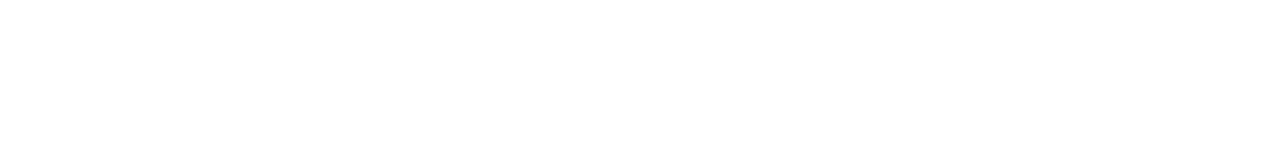
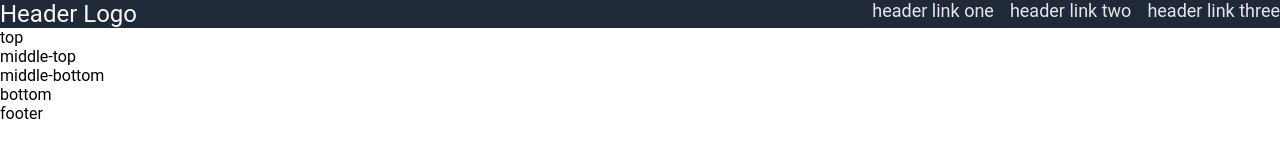
Before and after one commit to e-lemma/landing-page, a plain HTML site: page index.html in a window 1280 px wide. Drawn offline with Linux system fonts and the light colour scheme.

Commit message:
Add basic header structure, styling

```diff
--- a/index.html
+++ b/index.html
@@ -1,14 +1,25 @@
 <!DOCTYPE html>
 <html lang="en">
+  <head>
+    <meta charset="UTF-8" />
+    <meta name="viewport" content="width=device-width, initial-scale=1.0" />
+    <title>Landing Page</title>
+    <link rel="stylesheet" href="styles/main.css" />
+  </head>
 
-<head>
-    <meta charset="UTF-8">
-    <meta name="viewport" content="width=device-width, initial-scale=1.0">
-    <title>Landing Page</title>
-    <link rel="stylesheet" href="styles/main.css" </head>
-
-<body>
-
-</body>
-
+  <body>
+    <div id="header">
+      <div id="header-logo">Header Logo</div>
+      <div id="header-links">
+        <a href="">header link one</a>
+        <a href="">header link two</a>
+        <a href="">header link three</a>
+      </div>
+    </div>
+    <div id="top-section">top</div>
+    <div id="middle-top-section">middle-top</div>
+    <div id="middle-bottom-section">middle-bottom</div>
+    <div id="bottom-section">bottom</div>
+    <div id="footer">footer</div>
+  </body>
 </html>
--- a/styles/main.css
+++ b/styles/main.css
@@ -0,0 +1,27 @@
+body {
+  font-family: Roboto, sans-serif;
+  margin: 0;
+  padding: 0;
+}
+
+#header {
+  background-color: #1f2937;
+  display: flex;
+  justify-content: space-between;
+}
+
+#header-logo {
+  color: #f9faf8;
+  font-size: 24px;
+}
+
+#header-links {
+  display: flex;
+  gap: 16px;
+}
+
+#header-links a {
+  color: #e5e7eb;
+  font-size: 18px;
+  text-decoration: none;
+}
```
